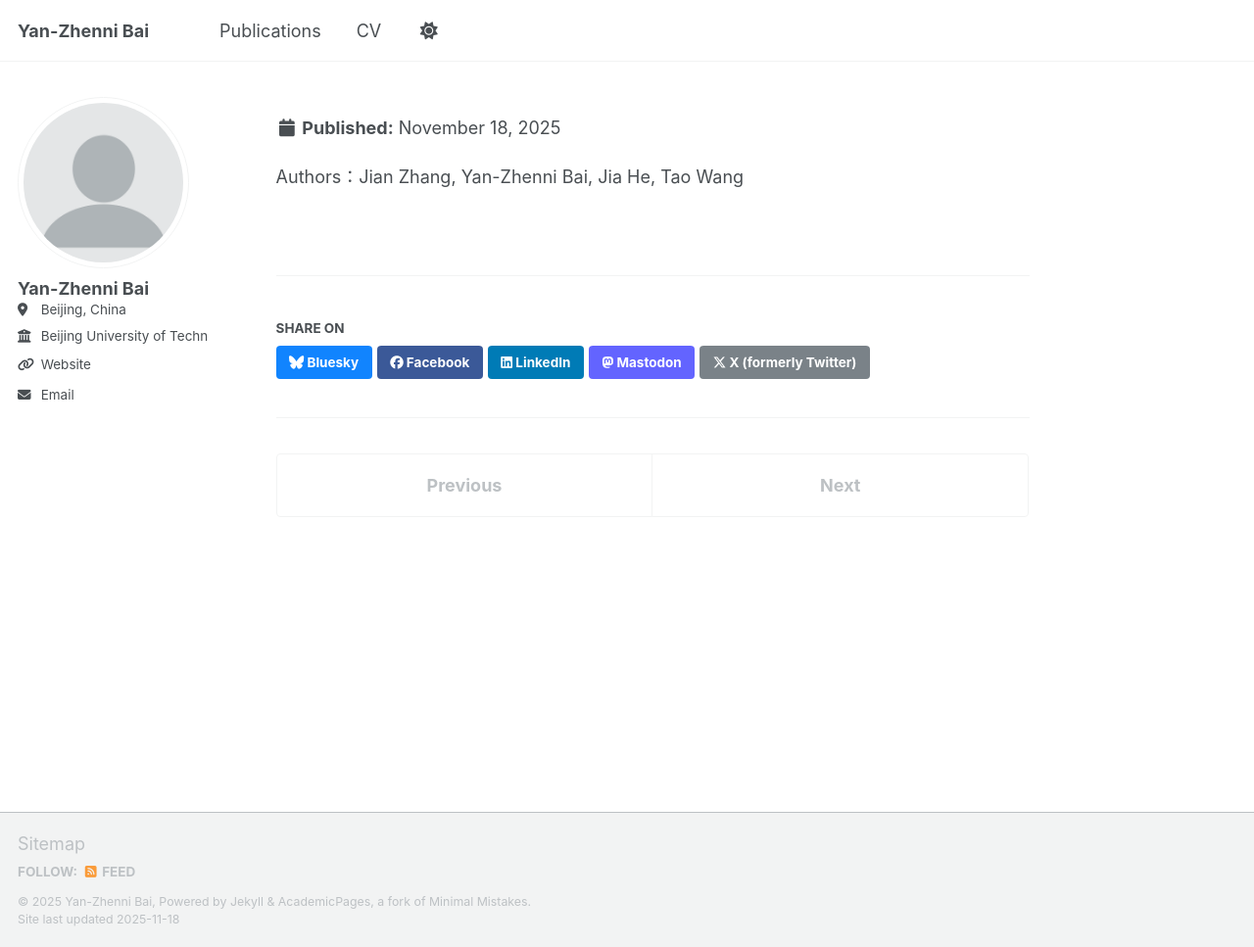
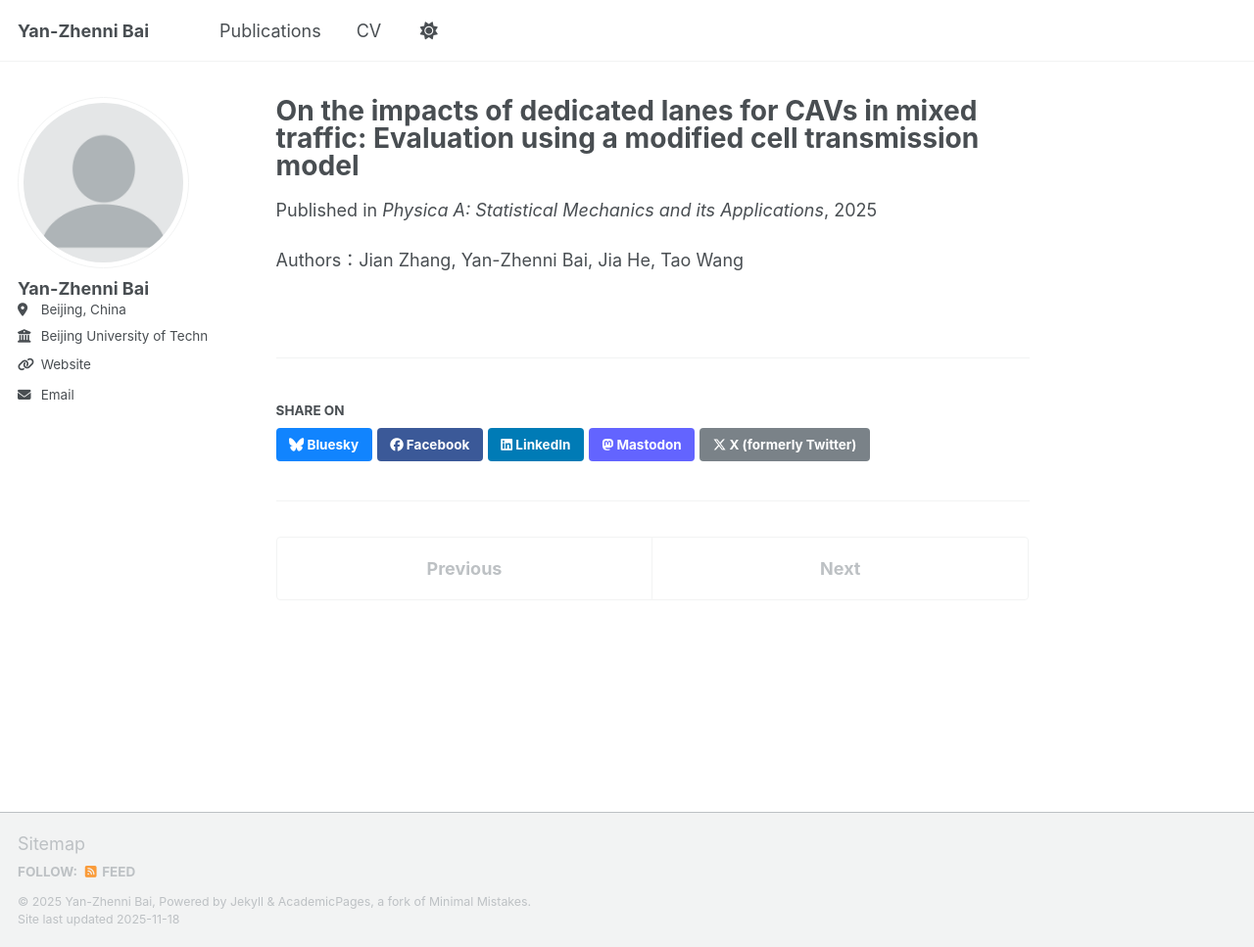
Before and after one commit to Yzn-Bai/Yan-Zhenni_Bai.github.io, a Jekyll site: the page built from _publications/2009-10-01-paper-title-number-1.md, in a window 1280 px wide and 967 px high. Shown: the whole window at 98% size. Built offline with Jekyll 4.4.1, drawn with Linux system fonts in a browser that asks for light colours; a script that is not in the unit is left out.

Commit message:
Update 2009-10-01-paper-title-number-1.md

```diff
--- a/_publications/2009-10-01-paper-title-number-1.md
+++ b/_publications/2009-10-01-paper-title-number-1.md
@@ -3,7 +3,7 @@ title: "On the impacts of dedicated lanes for CAVs in mixed traffic: Evaluation
 collection: publications
 category: manuscripts
 date: 15 March, 2025
-venue: 'Physica A: Statistical Mechanics and its Applications'
-paperurl: 'https://doi.org/10.1016/j.physa.2025.130418
+venue: "Physica A: Statistical Mechanics and its Applications"
+paperurl: "https://doi.org/10.1016/j.physa.2025.130418"
 ---
 Authors：Jian Zhang, Yan-Zhenni Bai, Jia He, Tao Wang
```
